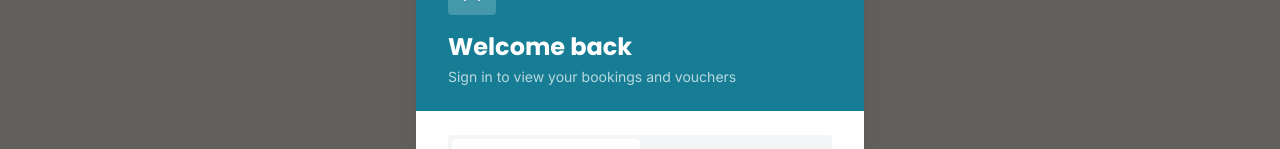
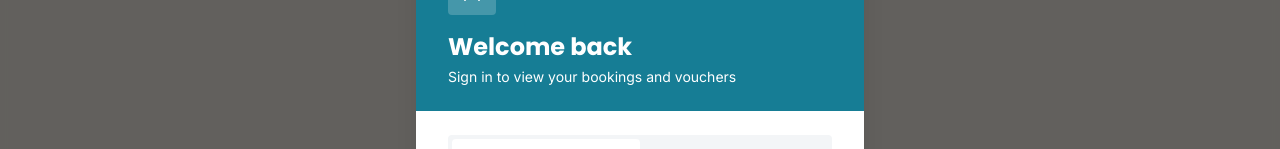
Before and after one commit to Sheddymae/bahari-asili-safaris, a Next.js app: page /login in a window 1280 px wide. Shown: the part 160-309 px from the top of the page. Built offline with nearby package versions, Linux system fonts and the light colour scheme; no server answers.

Commit message:
Improve auth modal header copy contrast on the brand-blue surface

```diff
--- a/components/AuthModal.tsx
+++ b/components/AuthModal.tsx
@@ -342,7 +342,7 @@ export default function AuthModal({ isOpen, onClose, defaultMode = 'signin', red
           <h2 className="font-poppins font-bold text-2xl">
             {mode === 'verify' ? copy.title : mode === 'signin' ? t.auth.signInTitle : t.auth.signUpTitle}
           </h2>
-          <p className="font-inter text-white/70 text-sm mt-1">
+          <p className="font-inter text-white text-sm mt-1">
             {mode === 'verify' ? copy.desc : mode === 'signin' ? t.auth.signInDesc : t.auth.signUpDesc}
           </p>
         </div>
```
